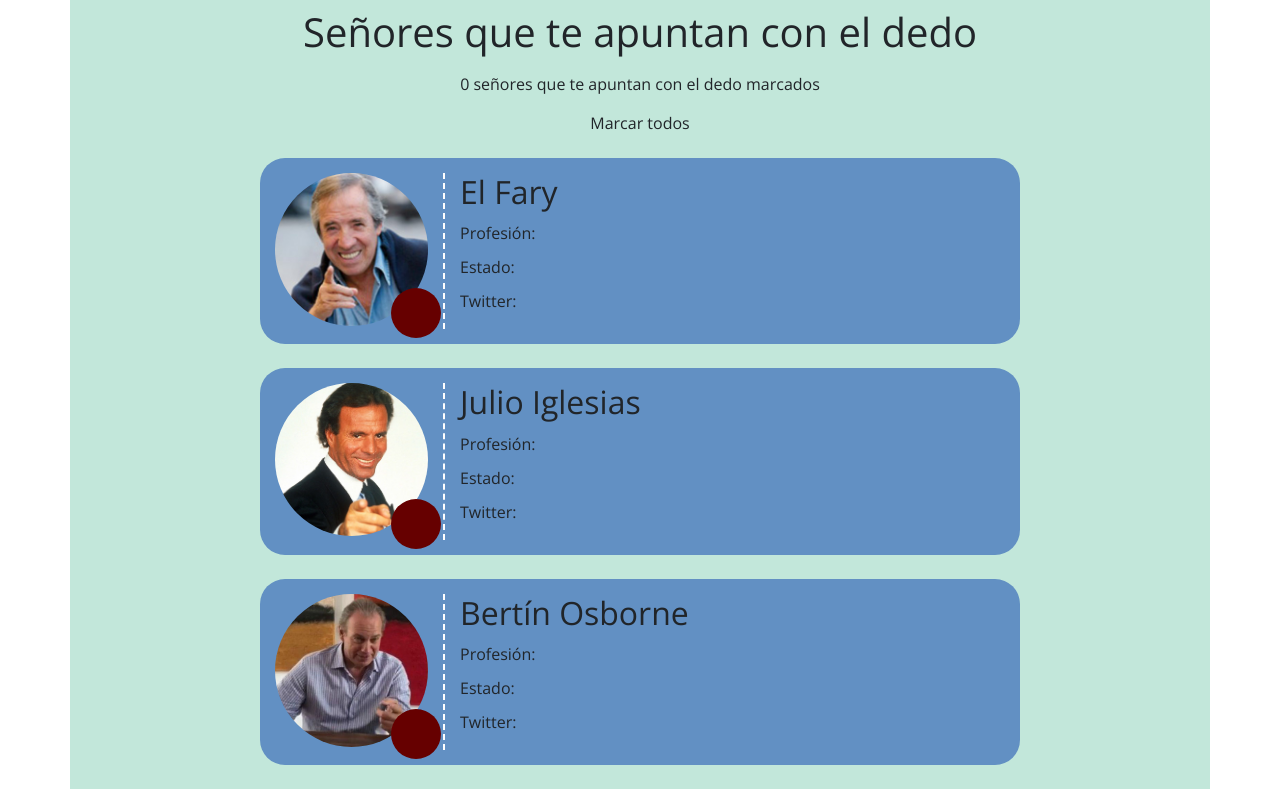
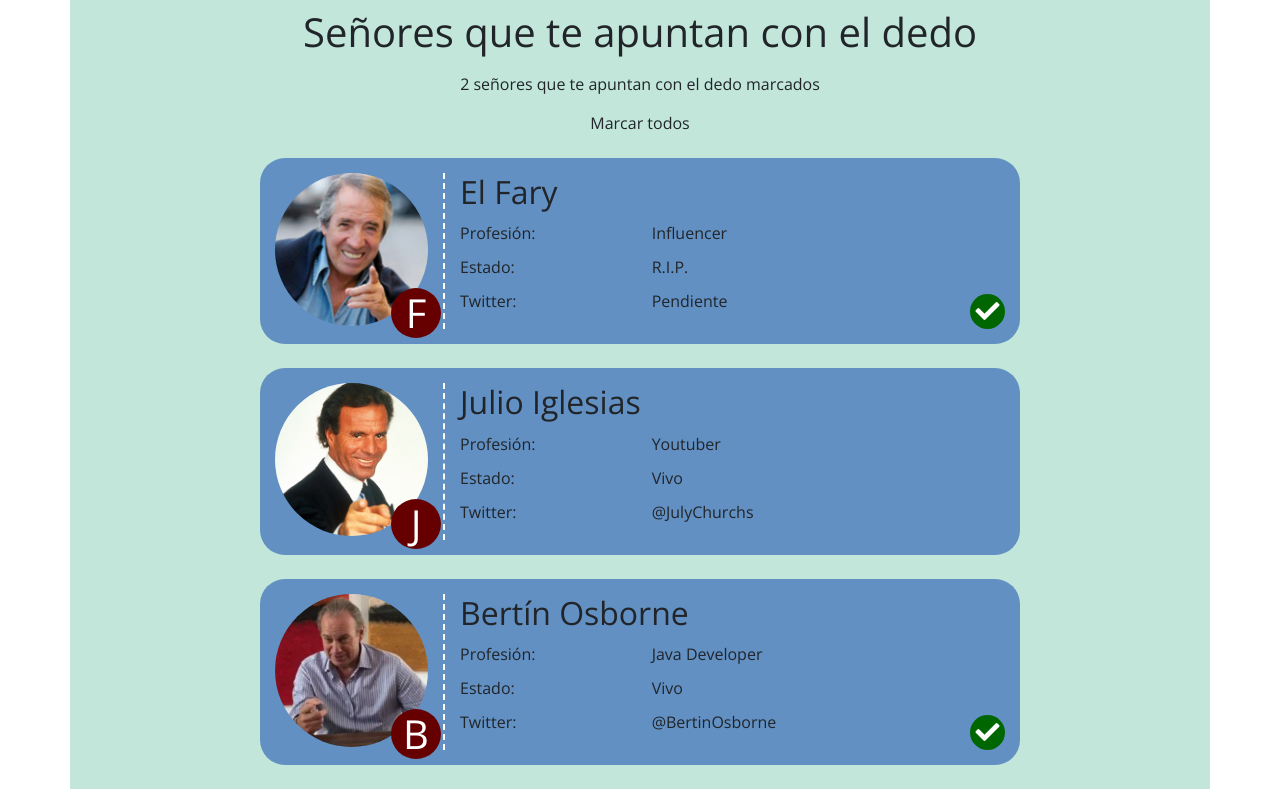
Before and after one commit to aaraquedesarrollo/c2-ejercicio08-senyores, a website with bundled scripts: page index.html in a window 1280 px wide. Built offline with nearby package versions, Linux system fonts and the light colour scheme.

Commit message:
rellenado de articulos mediante index.js

```diff
--- a/css/estilos.css
+++ b/css/estilos.css
@@ -18,12 +18,6 @@ body {
   transition: transform 0.3s;
 }
 .senyor:hover .avatar img {
-  transform: scaleX(-1);
-}
-.marcado .icono {
-  display: block;
-}
-.marcado .avatar {
   transform: scaleX(-1);
 }
 .avatar {
@@ -62,3 +56,9 @@ body {
 .senyor-molde {
   display: none;
 }
+.marcado-icono {
+  display: block;
+}
+.marcado-avatar {
+  transform: scaleX(-1);
+}
--- a/index.html
+++ b/index.html
@@ -26,7 +26,8 @@
       <header class="cabecera text-center py-2 row">
         <h1 class="col-12">Señores que te apuntan con el dedo</h1>
         <span class="col-12 mt-2"
-          >0 señores que te apuntan con el dedo marcados</span
+          ><span class="contador">0</span> señores que te apuntan con el dedo
+          marcados</span
         >
         <button class="col-2 offset-5 btn mt-2">Marcar todos</button>
       </header>
@@ -42,15 +43,15 @@
               <ul class="datos list-unstyled mt-2">
                 <li class="row">
                   <span class="nombre-dato col-4">Profesión:</span>
-                  <span class="valor-dato col"></span>
+                  <span class="senyor-profesion valor-dato col"></span>
                 </li>
                 <li class="row">
                   <span class="nombre-dato col-4">Estado:</span>
-                  <span class="valor-dato col"></span>
+                  <span class="senyor-estado valor-dato col"></span>
                 </li>
                 <li class="row">
                   <span class="nombre-dato col-4">Twitter:</span>
-                  <span class="valor-dato col"></span>
+                  <span class="senyor-twitter valor-dato col"></span>
                 </li>
               </ul>
             </div>
--- a/js/index.js
+++ b/js/index.js
@@ -1,8 +1,11 @@
+// eslint-disable-next-line import/extensions
 import { senyores } from "../datos/senyores.js";
 
 const principal = document.querySelector(".principal");
+const spanContador = document.querySelector(".contador");
+let contador = 0;
 
-for (const { nombre, foto } of senyores) {
+for (const { nombre, foto, profesion, estado, twitter, marcado } of senyores) {
   const senyorElemento = document
     .querySelector(".senyor-molde")
     .cloneNode(true);
@@ -11,6 +14,31 @@ for (const { nombre, foto } of senyores) {
   nombreElemento.textContent = nombre;
   const imagen = senyorElemento.querySelector(".avatar > img");
   imagen.src = `img/${foto}`;
+  const valorDato = senyorElemento.querySelector(".senyor-profesion");
+  valorDato.textContent = profesion;
+  const senyorEstado = senyorElemento.querySelector(".senyor-estado");
+  senyorEstado.textContent = estado;
+  const senyorTwitter = senyorElemento.querySelector(".senyor-twitter");
+  senyorTwitter.textContent = twitter;
+
+  const iniciales = senyorElemento.querySelectorAll(".inicial");
+
+  iniciales.forEach((inicial) => {
+    const nombreArray = nombre.split(" ");
+    if (nombreArray[0].length > 3) {
+      inicial.textContent = nombreArray[0].charAt(0);
+    } else {
+      inicial.textContent = nombreArray[1].charAt(0);
+    }
+  });
+
+  if (marcado) {
+    const icono = senyorElemento.querySelector(".icono");
+    imagen.classList.add("marcado-avatar");
+    icono.classList.add("marcado-icono");
+    contador += 1;
+    spanContador.textContent = `${contador}`;
+  }
 
   principal.append(senyorElemento);
 }
```
